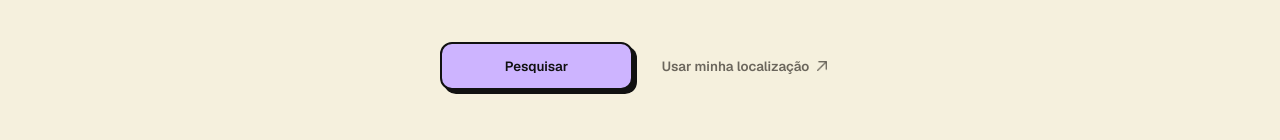
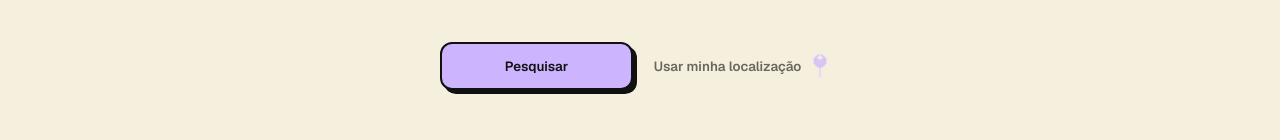
Before and after one commit to estefpimenta/radarbr, a React (Vite) app: page / in a window 1280 px wide. Shown: the part 417-557 px from the top of the page. Built offline with nearby package versions, Linux system fonts and the light colour scheme.

Commit message:
Home SecondaryButton UX / UI polish

```diff
--- a/src/components/Button/SecondaryButton.css
+++ b/src/components/Button/SecondaryButton.css
@@ -1,5 +1,3 @@
-
-
 .secondary-button {
   font-family: var(--font-family);
   font-weight: var(--fw-semibold);
@@ -11,7 +9,7 @@
 
 .secondary-button::after {
   position: absolute;
-    content: '';
+  content: "";
   left: 0;
   bottom: 0;
   width: 0;
@@ -24,9 +22,19 @@
   width: 100%;
 }
 
+.secondary-button-container {
+  display: flex;
+  flex-direction: row;
+  align-items: center;
+  justify-content: center;
+  gap: var(--space-1);
+}
 
+.secondary-button img {
+  opacity: 0.7;
+  transition: opacity 0.1s ease;
+}
 
-.secondary-button__icon {
-    margin-left: var(--space-2);
-    width: 10px;
+.secondary-button:hover img {
+  opacity: 1;
 }
--- a/src/components/Button/SecondaryButton.jsx
+++ b/src/components/Button/SecondaryButton.jsx
@@ -1,14 +1,22 @@
-import './SecondaryButton.css'
-import topRightArrow from '../../assets/top-right-arrow.png'
+import "./SecondaryButton.css";
+import MapPin from "../../assets/MapPin.png";
 
 function SecondaryButton() {
+  return (
+    <button className="secondary-button">
+      <div className="secondary-button-container">
+        <span className="secondary-button-container-text">
+          Usar minha localização
+        </span>
 
-    return(
-        <button className="secondary-button">
-            Usar minha localização
-            <img className='secondary-button__icon' src={topRightArrow} alt="Top right arrow icon" />
-        </button>
-    )
+        <img
+          className="secondary-button__icon"
+          src={MapPin}
+          alt="Map Pin Icon"
+        />
+      </div>
+    </button>
+  );
 }
 
-export default SecondaryButton
+export default SecondaryButton;
```
Also changed, not shown: src/assets/MapPin.png (added), src/assets/Search.png (added). Lines whose indentation alone changed are shown as unchanged.
